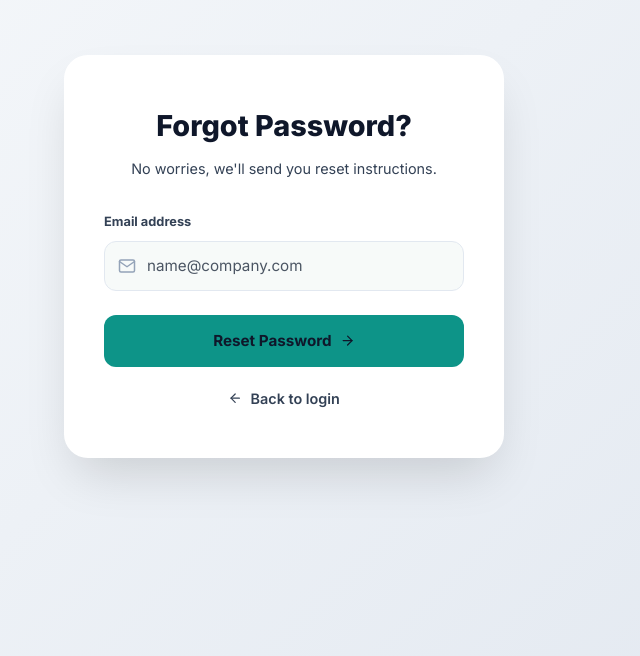
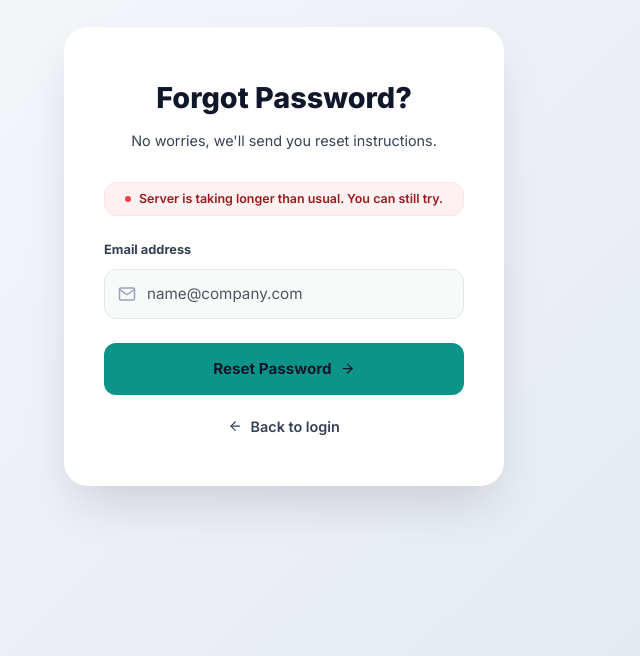
Before and after one commit to Shaurya-agrawal782/Health-Tracker, a React (Vite) app in the folder stitch/frontend/: page /forgot-password in a window 1280 px wide. Shown: the part 144-800 px from the top of the page, without its empty margins (356-996 px from the left). Built offline with nearby package versions, Linux system fonts and the light colour scheme; no server answers.

Commit message:
fix: add health check warmup to ForgotPassword and increase API timeout to 30s

```diff
--- a/stitch/frontend/src/pages/ForgotPassword.jsx
+++ b/stitch/frontend/src/pages/ForgotPassword.jsx
@@ -1,9 +1,10 @@
-import { useState } from 'react';
+import { useState, useEffect } from 'react';
 import { Link, useNavigate } from 'react-router-dom';
 import { useAuth } from '../context/AuthContext';
 import { FiMail, FiLock, FiArrowRight, FiArrowLeft, FiCheckCircle } from 'react-icons/fi';
 import toast from 'react-hot-toast';
 import OtpVerification from '../components/auth/OtpVerification';
+import { authAPI } from '../services/api';
 
 const ForgotPassword = () => {
   const navigate = useNavigate();
@@ -17,6 +18,23 @@ const ForgotPassword = () => {
   const [loading, setLoading] = useState(false);
   const [showRetryUI, setShowRetryUI] = useState(false);
   const [emailError, setEmailError] = useState(null);
+  const [serverStatus, setServerStatus] = useState('pending');
+
+  useEffect(() => {
+    let active = true;
+    authAPI.checkHealth()
+      .then(() => {
+        if (active) setServerStatus('ready');
+      })
+      .catch((err) => {
+        console.error('Health check connection failed:', err);
+        if (active) setServerStatus('failed');
+      });
+
+    return () => {
+      active = false;
+    };
+  }, []);
 
   const handleEmailSubmit = async (e) => {
     e.preventDefault();
@@ -115,6 +133,36 @@ const ForgotPassword = () => {
               <p style={{ fontSize: '0.9rem', color: 'var(--text-secondary)' }}>
                 No worries, we'll send you reset instructions.
               </p>
+            </div>
+
+            {/* Server Connection Status Banner */}
+            <div style={{
+              margin: '-16px auto 24px auto',
+              padding: '6px 12px',
+              borderRadius: '12px',
+              display: 'inline-flex',
+              alignItems: 'center',
+              justifyContent: 'center',
+              gap: '8px',
+              fontSize: '0.78rem',
+              fontWeight: 600,
+              width: '100%',
+              background: serverStatus === 'ready' ? '#f0fdf4' : serverStatus === 'failed' ? '#fff1f2' : '#f8fafc',
+              border: `1px solid ${serverStatus === 'ready' ? '#d1fae5' : serverStatus === 'failed' ? '#ffe4e6' : '#e2e8f0'}`,
+              color: serverStatus === 'ready' ? '#166534' : serverStatus === 'failed' ? '#991b1b' : '#64748b',
+              transition: 'all 0.3s'
+            }}>
+              <span style={{
+                width: '6px',
+                height: '6px',
+                borderRadius: '50%',
+                background: serverStatus === 'ready' ? '#22c55e' : serverStatus === 'failed' ? '#ef4444' : '#94a3b8'
+              }} />
+              <span>
+                {serverStatus === 'pending' && 'Waking up secure server...'}
+                {serverStatus === 'ready' && 'Server ready'}
+                {serverStatus === 'failed' && 'Server is taking longer than usual. You can still try.'}
+              </span>
             </div>
 
             <form onSubmit={handleEmailSubmit}>
--- a/stitch/frontend/src/services/api.js
+++ b/stitch/frontend/src/services/api.js
@@ -17,7 +17,7 @@ if (!import.meta.env.DEV && API_BASE_URL.startsWith('/')) {
 
 const API = axios.create({
   baseURL: API_BASE_URL,
-  timeout: 15000,
+  timeout: 30000,
   headers: {
     'Content-Type': 'application/json'
   }
```
